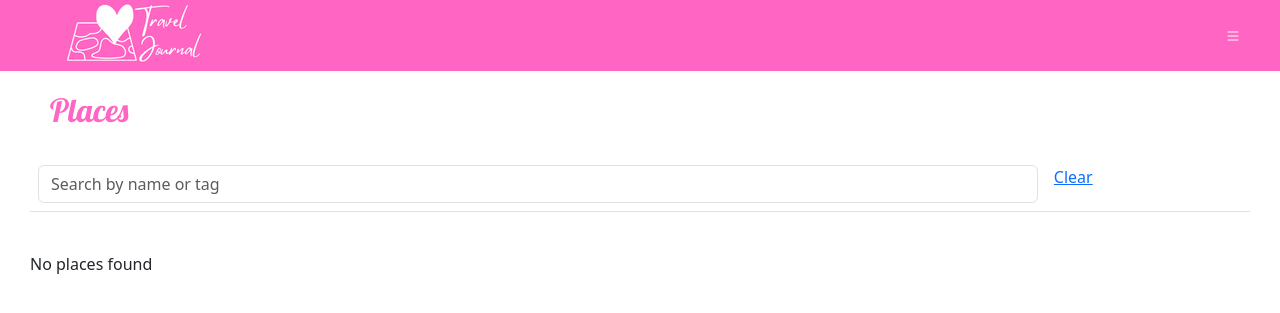
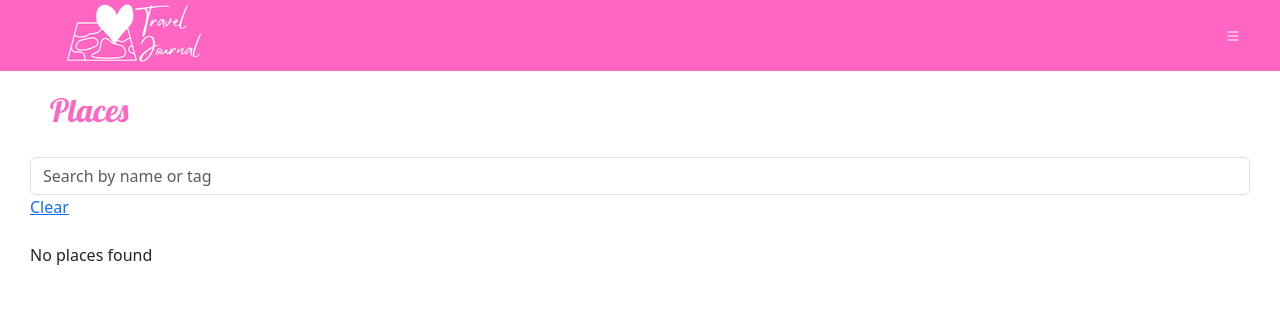
Before and after one commit to jsemeniuk/travels-app, a Django app: page /places in a window 1280 px wide. Shown: the top 313 px of the page. Run offline with Django 4.2, Linux system fonts and the light colour scheme; the visitor is signed in with stand-in values (Sample User, id 1); data that the repository does not hold is empty; parts of the project's set-up code (start-up, migrations or seed data) failed here and were passed over; some libraries are stand-ins or nearby versions.

Commit message:
Chnages to Places page layout

```diff
--- a/travels_app/my_travels/templates/my_travels/places_all.html
+++ b/travels_app/my_travels/templates/my_travels/places_all.html
@@ -6,41 +6,33 @@
     <h2>Places</h2>
 </div>
 <form action="{% url 'places_all' %}" method="get">
-    <table id="id_search_field" class="table">
-        <tr>
-            <td>
     <input
         type="search"
         name="q"
         placeholder="Search by name or tag"
         class="form-control"
     />
-            </td>
-            <td>
     <button class="clear-button"><a href="{% url 'places_all' %}">Clear</a></button>
-            </td>
-        </tr>
-    </table>
 </form>
 </br>
-<div class="list">
 {% if not places %}
     <p>No places found</p>
 {% else %}
-    <table id="id_places_table" class="table">
-        <tr>
-            <th>Name</th>
-            <th>Status</th>
-            <th>Tags</th>
-        </tr>
+    <div class="container-fluid px-0 text-center">
+        <div class="row g-2 row-cols-auto">
             {% for place in places %}
-          <tr>
-            <td><a href="{% url 'place_detail' pk=place.pk %}">{{ place.name }}</a></td>
-            <td>{{ place.group }}</td>
-            <td>{% for tag in place.tags %}{{ tag }}, {% endfor %}</td>
-        </tr>
+                <div class="col">
+                    <div class="card" style="width: 15rem;">
+                        <img src="static/images/logo.png" class="card-img-top" alt="Photo for place">
+                        <div class="card-body">
+                            <h5 class="card-title">{{ place.name }}</h5>
+                            <p class="card-text"></p>
+                            <a href="{% url 'place_detail' pk=place.pk %}" class="btn btn-primary">View</a>
+                        </div>
+                    </div>
+                </div>
             {% endfor %}
-    </table>
+        </div>
     </div>
 {% endif %}
 {% endblock %}
```
Lines whose indentation alone changed are shown as unchanged.
